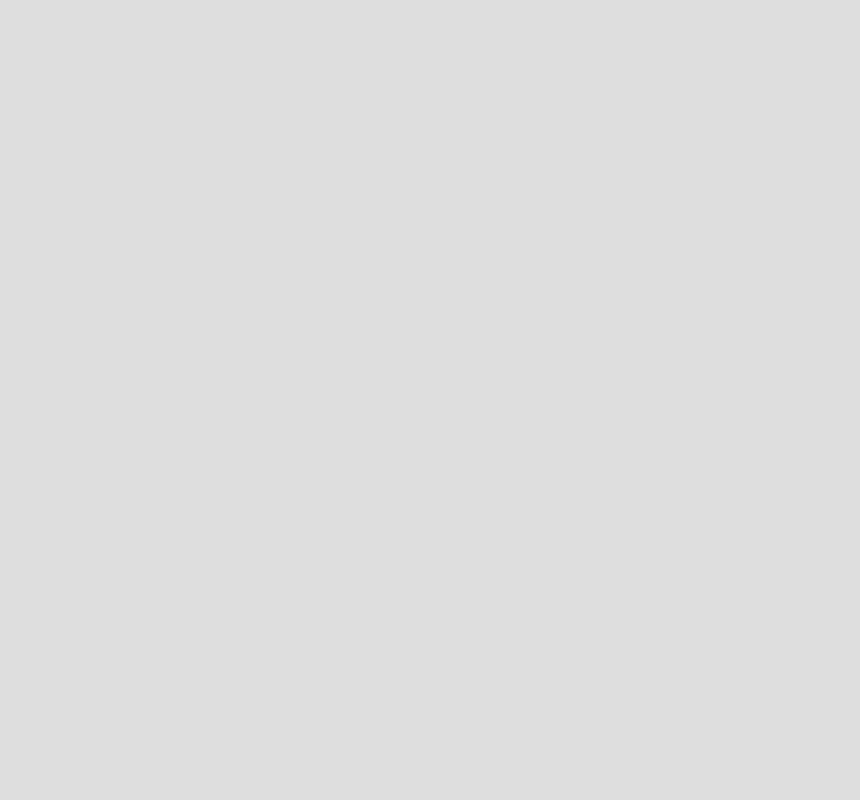
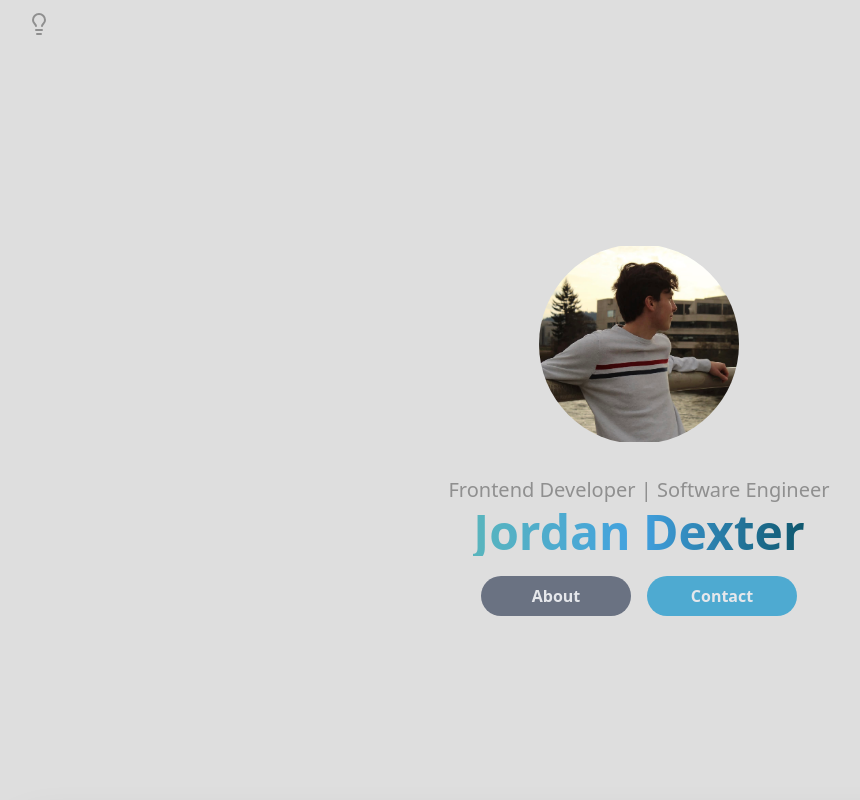
Before and after one commit to jordandexter/portfolio, a Next.js app: page / in a window 1280 px wide. Shown: the top 800 px of the page, without its empty margins (1-861 px from the left). Built offline with nearby package versions, Linux system fonts and the light colour scheme.

Commit message:
cookie on first load

```diff
--- a/components/Header/index.tsx
+++ b/components/Header/index.tsx
@@ -47,6 +47,11 @@ export function Header() {
 
             setDisplayMode(cookie)
         } else {
+            const body = document.getElementsByTagName('body')[0]
+
+            if (body) {
+                body.className = body.className.replace('hidden', '')
+            }
             setDisplayMode('light')
         }
     }, [])
```
